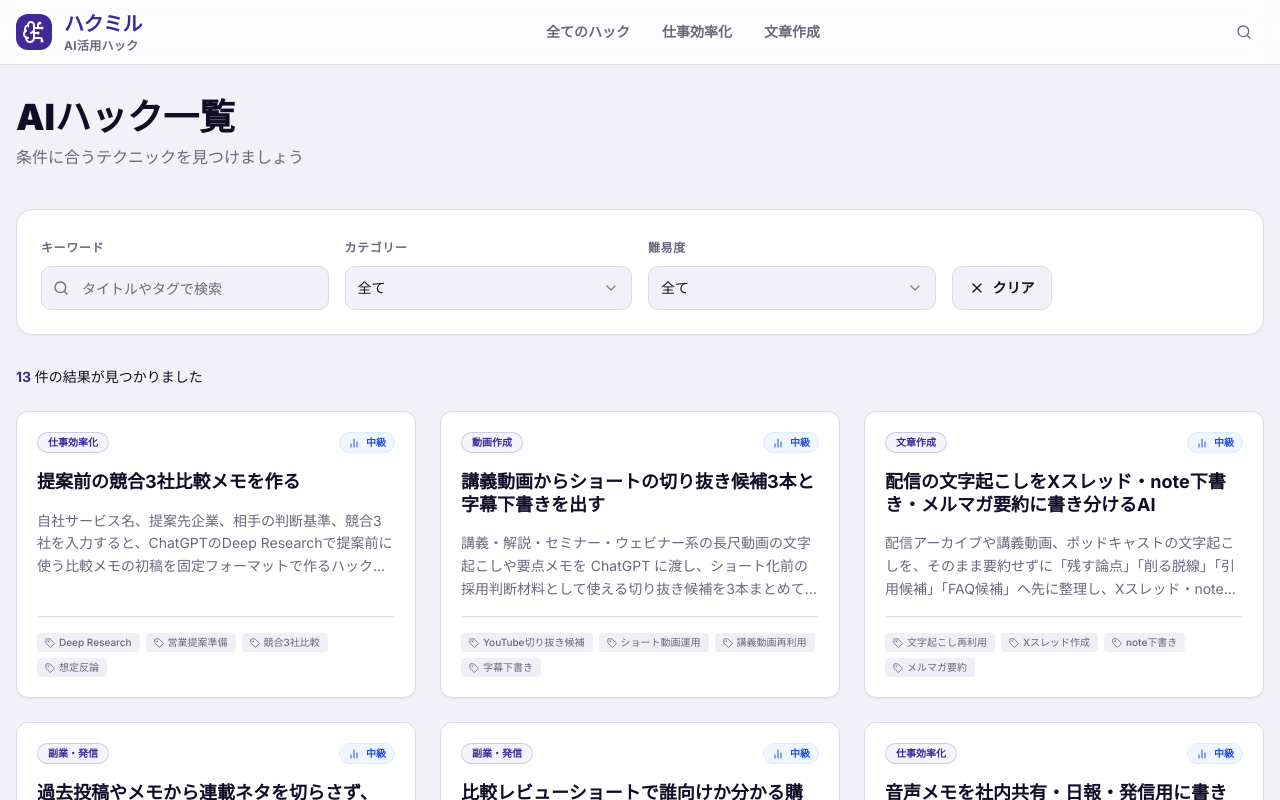
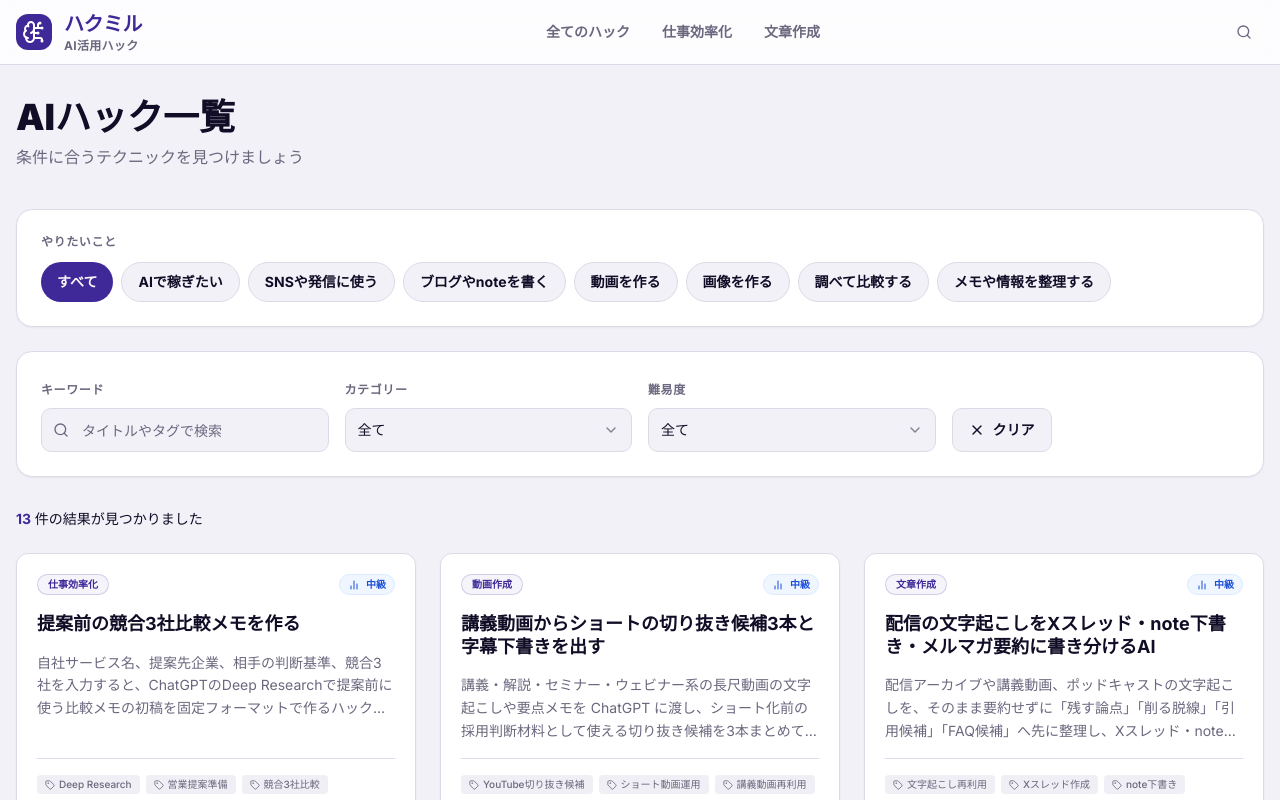
Before and after one commit to tools-labo/hakumiru, a Next.js app: page /hacks in a window 1280 px wide. Shown: the top 800 px of the page. Built offline with nearby package versions, Linux system fonts and the light colour scheme.

Commit message:
Update HacksListClient.tsx

```diff
--- a/src/app/hacks/HacksListClient.tsx
+++ b/src/app/hacks/HacksListClient.tsx
@@ -14,7 +14,7 @@ import {
   SelectValue,
 } from "@/components/ui/select";
 import { Search, Filter, X } from "lucide-react";
-import { Hack, categories } from "@/app/lib/types";
+import { Hack, categories, goals, goalLabels, Goal } from "@/app/lib/types";
 import { getPublishedHacks } from "@/app/lib/hacks";
 
 export function HacksListClient() {
@@ -22,12 +22,20 @@ export function HacksListClient() {
   const publishedHacks = useMemo(() => getPublishedHacks(), []);
 
   const [searchQuery, setSearchQuery] = useState("");
+  const [selectedGoal, setSelectedGoal] = useState<Goal | "all">("all");
   const [selectedCategory, setSelectedCategory] = useState<string>("all");
   const [selectedDifficulty, setSelectedDifficulty] = useState<string>("all");
 
   useEffect(() => {
+    const goalParam = searchParams.get("goal");
     const categoryParam = searchParams.get("category");
     const searchParam = searchParams.get("search");
+
+    if (goalParam && goals.includes(goalParam as Goal)) {
+      setSelectedGoal(goalParam as Goal);
+    } else {
+      setSelectedGoal("all");
+    }
 
     if (categoryParam && categories.includes(categoryParam)) {
       setSelectedCategory(categoryParam);
@@ -51,18 +59,26 @@ export function HacksListClient() {
         hack.summary.toLowerCase().includes(searchQuery.toLowerCase()) ||
         hack.tags.some((t) => t.toLowerCase().includes(searchQuery.toLowerCase()));
 
+      const matchesGoal = selectedGoal === "all" || hack.goal === selectedGoal;
+
       const matchesCategory =
         selectedCategory === "all" || hack.category === selectedCategory;
 
       const matchesDifficulty =
         selectedDifficulty === "all" || hack.difficulty === selectedDifficulty;
 
-      return matchesSearch && matchesCategory && matchesDifficulty;
+      return (
+        matchesSearch &&
+        matchesGoal &&
+        matchesCategory &&
+        matchesDifficulty
+      );
     });
-  }, [publishedHacks, searchQuery, selectedCategory, selectedDifficulty]);
+  }, [publishedHacks, searchQuery, selectedGoal, selectedCategory, selectedDifficulty]);
 
   const clearFilters = () => {
     setSearchQuery("");
+    setSelectedGoal("all");
     setSelectedCategory("all");
     setSelectedDifficulty("all");
   };
@@ -77,6 +93,39 @@ export function HacksListClient() {
             AIハック一覧
           </h1>
           <p className="text-muted-foreground">条件に合うテクニックを見つけましょう</p>
+        </div>
+
+        <div className="bg-white rounded-2xl shadow-sm border p-4 md:p-6 mb-6">
+          <div className="space-y-3">
+            <div>
+              <p className="text-xs font-bold text-muted-foreground uppercase tracking-wider">
+                やりたいこと
+              </p>
+            </div>
+
+            <div className="flex flex-wrap gap-2">
+              <Button
+                type="button"
+                variant={selectedGoal === "all" ? "default" : "outline"}
+                className="rounded-full font-bold"
+                onClick={() => setSelectedGoal("all")}
+              >
+                すべて
+              </Button>
+
+              {goals.map((goal) => (
+                <Button
+                  key={goal}
+                  type="button"
+                  variant={selectedGoal === goal ? "default" : "outline"}
+                  className="rounded-full font-bold"
+                  onClick={() => setSelectedGoal(goal)}
+                >
+                  {goalLabels[goal]}
+                </Button>
+              ))}
+            </div>
+          </div>
         </div>
 
         <div className="bg-white rounded-2xl shadow-sm border p-4 md:p-6 mb-8">
```
